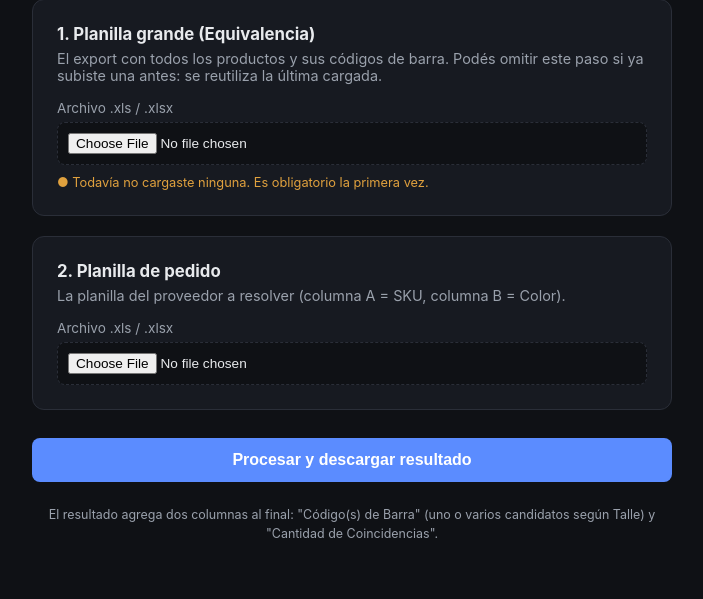
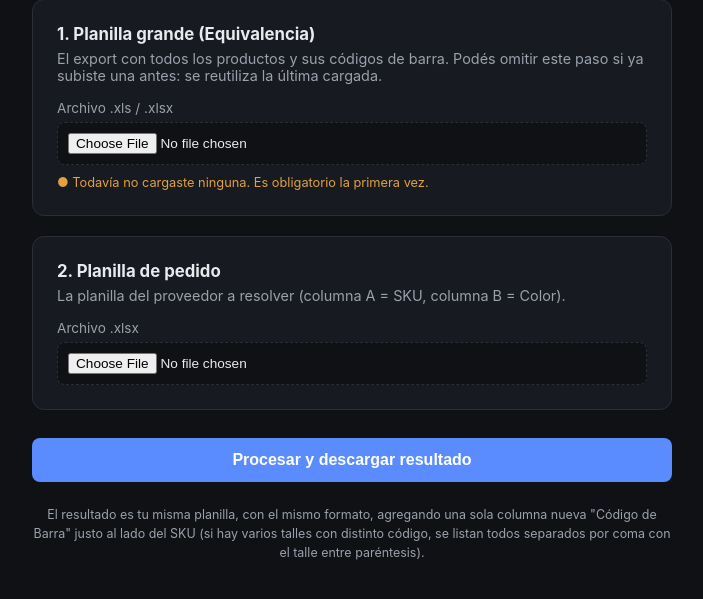
Before and after one commit to niroselania/EQUIVALENCIAS, a Flask app: page / in a window 1280 px wide. Shown: the part 158-757 px from the top of the page, without its empty margins (288-991 px from the left). Run offline with Flask 3, Linux system fonts and the light colour scheme; parts of the project's set-up code (start-up, migrations or seed data) failed here and were passed over.

Commit message:
Add files via upload

```diff
--- a/app.py
+++ b/app.py
@@ -1,9 +1,12 @@
 import io
 import os
 from collections import defaultdict
+from copy import copy
 from datetime import datetime
 
 import pandas as pd
+import openpyxl
+from openpyxl.utils import get_column_letter, column_index_from_string
 from flask import Flask, request, render_template, send_file, flash, redirect, url_for
 from werkzeug.utils import secure_filename
 
@@ -18,6 +21,7 @@ GRANDE_CACHE_PATH_XLSX = os.path.join(DATA_DIR, "planilla_grande.xlsx")
 GRANDE_CACHE_META = os.path.join(DATA_DIR, "planilla_grande.meta")
 
 ALLOWED_EXT = {".xls", ".xlsx"}
+BARCODE_HEADER = "Código de Barra"
 
 
 def _ext(filename):
@@ -55,56 +59,88 @@ def _read_grande(path):
     return lookup
 
 
-def _read_pedido(path):
-    # path puede ser un string (ruta en disco) o un file-like (BytesIO) con .name seteado
-    filename = getattr(path, "name", path)
-    ext = _ext(filename)
-    engine = "xlrd" if ext == ".xls" else "openpyxl"
-    df = pd.read_excel(path, engine=engine)
-    return df
+def _buscar_codigo(lookup, sku, color):
+    if sku is None or color is None or str(sku).strip() == "" or str(color).strip() == "":
+        return "", 0
+    sku_str = str(sku).strip()
+    if sku_str.endswith(".0"):
+        sku_str = sku_str[:-2]
+    color_str = str(color).strip()
+    key = f"{sku_str} {color_str}"
+    candidatos = lookup.get(key, [])
+    if not candidatos:
+        return "SIN COINCIDENCIA", 0
+    if len(candidatos) == 1:
+        return candidatos[0][0], 1
+    texto = ", ".join(f"{codigo} ({talle})" if talle else codigo for codigo, talle in candidatos)
+    return texto, len(candidatos)
+
+
+def _copy_cell_style(src, dst):
+    dst.font = copy(src.font)
+    dst.border = copy(src.border)
+    dst.fill = copy(src.fill)
+    dst.alignment = copy(src.alignment)
+    dst.number_format = src.number_format
+    dst.protection = copy(src.protection)
 
 
 def _procesar(grande_path, pedido_path):
+    """Abre el excel de pedido tal cual fue subido (misma planilla, mismo estilo) e
+    inserta una columna nueva con el código de barra justo al lado de la columna SKU
+    (columna A), corriendo el resto de las columnas una posición a la derecha.
+    """
     lookup = _read_grande(grande_path)
-    pedido = _read_pedido(pedido_path)
 
-    if pedido.shape[1] < 2:
+    wb = openpyxl.load_workbook(pedido_path)
+    ws = wb.worksheets[0]
+
+    if ws.max_column < 2:
         raise ValueError("La planilla de pedido necesita al menos dos columnas (SKU y Color).")
 
-    codigos_col = []
-    cantidad_col = []
-    for _, row in pedido.iterrows():
-        sku = row.iloc[0]
-        color = row.iloc[1]
-        if pd.isna(sku) or pd.isna(color):
-            codigos_col.append("")
-            cantidad_col.append(0)
+    max_row = ws.max_row
+
+    # 1) Calcular los resultados ANTES de tocar la estructura de la hoja
+    #    (columna A = SKU, columna B = Color, tal cual vienen en el archivo original)
+    resultados = []
+    for row in range(2, max_row + 1):
+        sku = ws.cell(row=row, column=1).value
+        color = ws.cell(row=row, column=2).value
+        texto, _cantidad = _buscar_codigo(lookup, sku, color)
+        resultados.append(texto)
+
+    # 2) Guardar anchos de columnas originales para reubicarlos después de insertar
+    anchos_originales = {}
+    for col_letter, dim in ws.column_dimensions.items():
+        if dim.width:
+            anchos_originales[column_index_from_string(col_letter)] = dim.width
+
+    # 3) Insertar la columna nueva justo después del SKU (columna A -> nueva columna B)
+    ws.insert_cols(2)
+
+    # Reubicar anchos: todo lo que estaba desde la columna B en adelante corrió +1
+    for idx, width in sorted(anchos_originales.items(), reverse=True):
+        if idx == 1:
             continue
-        sku_str = str(sku).strip()
-        # Si el SKU vino como número con .0 (float), lo normalizamos a entero
-        try:
-            if sku_str.endswith(".0"):
-                sku_str = sku_str[:-2]
-        except Exception:
-            pass
-        color_str = str(color).strip()
-        key = f"{sku_str} {color_str}"
-        candidatos = lookup.get(key, [])
-        cantidad_col.append(len(candidatos))
-        if not candidatos:
-            codigos_col.append("SIN COINCIDENCIA")
-        elif len(candidatos) == 1:
-            codigos_col.append(candidatos[0][0])
-        else:
-            texto = ", ".join(
-                f"{codigo} ({talle})" if talle else codigo for codigo, talle in candidatos
-            )
-            codigos_col.append(texto)
+        ws.column_dimensions[get_column_letter(idx + 1)].width = width
+    # Ancho razonable para la columna nueva de código de barra
+    ws.column_dimensions[get_column_letter(2)].width = 18
 
-    resultado = pedido.copy()
-    resultado["Código(s) de Barra"] = codigos_col
-    resultado["Cantidad de Coincidencias"] = cantidad_col
-    return resultado
+    # 4) Encabezado de la columna nueva, con el mismo estilo que el resto del encabezado
+    header_cell = ws.cell(row=1, column=2, value=BARCODE_HEADER)
+    _copy_cell_style(ws.cell(row=1, column=3), header_cell)
+
+    # 5) Cargar los valores calculados, con el mismo estilo de celda que el resto de la fila
+    for i, texto in enumerate(resultados):
+        row = i + 2
+        cell = ws.cell(row=row, column=2, value=texto)
+        _copy_cell_style(ws.cell(row=row, column=3), cell)
+        cell.number_format = "@"  # texto plano, para no perder ceros a la izquierda
+
+    output = io.BytesIO()
+    wb.save(output)
+    output.seek(0)
+    return output
 
 
 @app.route("/", methods=["GET"])
@@ -126,8 +162,8 @@ def procesar():
         flash("Subí la planilla de pedido (la que hay que resolver).")
         return redirect(url_for("index"))
 
-    if _ext(pedido_file.filename) not in ALLOWED_EXT:
-        flash("La planilla de pedido debe ser .xls o .xlsx")
+    if _ext(pedido_file.filename) != ".xlsx":
+        flash("La planilla de pedido debe ser .xlsx (para poder mantener el mismo formato/estilo al insertar la columna).")
         return redirect(url_for("index"))
 
     # Resolver planilla grande: la subida ahora, o la que quedó cacheada
@@ -157,17 +193,12 @@ def procesar():
     pedido_bytes.name = pedido_file.filename
 
     try:
-        resultado = _procesar(grande_path, pedido_bytes)
+        output = _procesar(grande_path, pedido_bytes)
     except Exception as e:
         flash(f"Error procesando los archivos: {e}")
         return redirect(url_for("index"))
 
-    output = io.BytesIO()
-    with pd.ExcelWriter(output, engine="openpyxl") as writer:
-        resultado.to_excel(writer, index=False, sheet_name="Equivalencia")
-    output.seek(0)
-
-    nombre_salida = f"Equivalencia_{secure_filename(os.path.splitext(pedido_file.filename)[0])}.xlsx"
+    nombre_salida = f"{secure_filename(os.path.splitext(pedido_file.filename)[0])} - con equivalencia.xlsx"
     return send_file(
         output,
         as_attachment=True,
--- a/templates/index.html
+++ b/templates/index.html
@@ -117,15 +117,17 @@
       <div class="card">
         <h2>2. Planilla de pedido</h2>
         <div class="desc">La planilla del proveedor a resolver (columna A = SKU, columna B = Color).</div>
-        <label for="pedido">Archivo .xls / .xlsx</label>
-        <input type="file" id="pedido" name="pedido" accept=".xls,.xlsx" required>
+        <label for="pedido">Archivo .xlsx</label>
+        <input type="file" id="pedido" name="pedido" accept=".xlsx" required>
       </div>
 
       <button type="submit">Procesar y descargar resultado</button>
     </form>
 
     <div class="footer-note">
-      El resultado agrega dos columnas al final: "Código(s) de Barra" (uno o varios candidatos según Talle) y "Cantidad de Coincidencias".
+      El resultado es tu misma planilla, con el mismo formato, agregando una sola columna nueva
+      "Código de Barra" justo al lado del SKU (si hay varios talles con distinto código, se listan
+      todos separados por coma con el talle entre paréntesis).
     </div>
   </div>
 </body>
```
